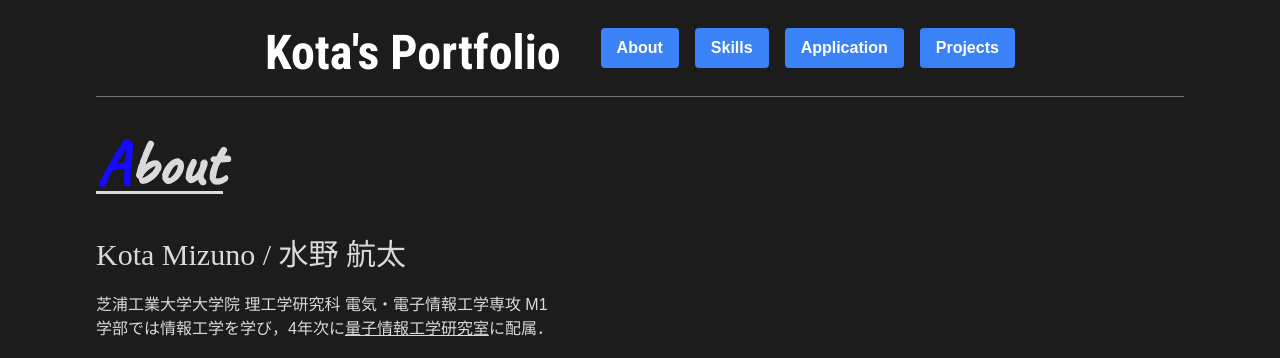
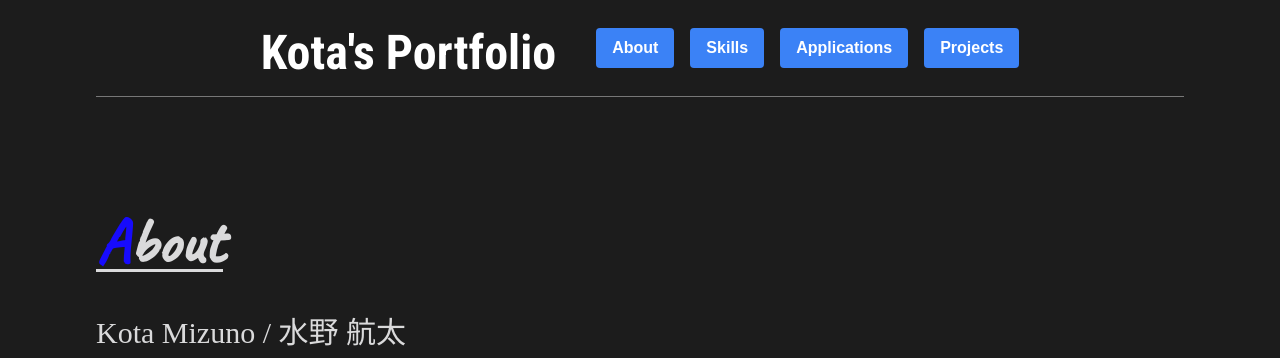
Before and after one commit to kotta-27/my-portfolio, a Next.js app: page / in a window 1280 px wide. Shown: the top 358 px of the page. Built offline with nearby package versions, Linux system fonts and the light colour scheme; a web font is replaced by a local one.

Commit message:
fix id of text-composent

```diff
--- a/src/components/ApplicationTitle.jsx
+++ b/src/components/ApplicationTitle.jsx
@@ -45,7 +45,10 @@ const ApplicationTitle = ({ myTitle }) => {
   const titleColorClass = "app-name-head-" + myTitle.toLowerCase();
 
   return (
-    <div className="about-container overflow-hidden p-4">
+    <div
+      className="about-container overflow-hidden p-4"
+      id={`${myTitle.toLowerCase()}-name`}
+    >
       <div className="h-20"></div>
       <div
         ref={titleRef}
--- a/src/components/Navbar.jsx
+++ b/src/components/Navbar.jsx
@@ -62,7 +62,7 @@ const Navbar = () => {
           </div>
           <div className="hidden md:block">
             <div className="ml-10 flex items-baseline space-x-4">
-              {["About", "Skills", "Application", "Projects"].map((item) => (
+              {["About", "Skills", "Applications", "Projects"].map((item) => (
                 <a
                   key={item}
                   href={`#${item.toLowerCase()}-name`}
```
